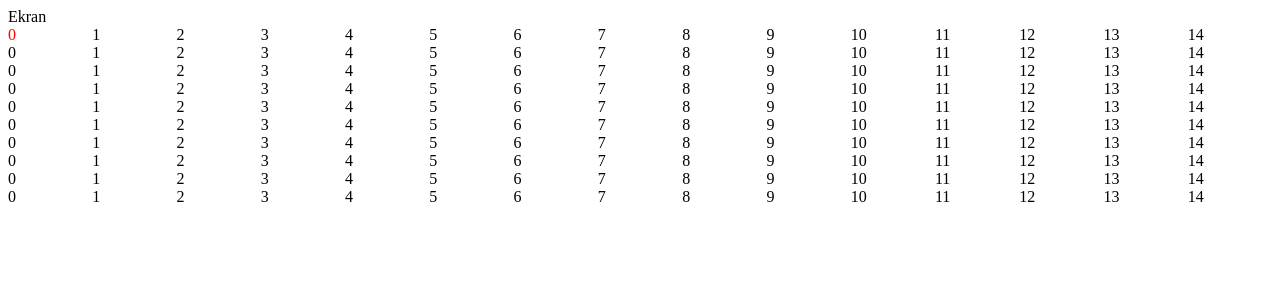
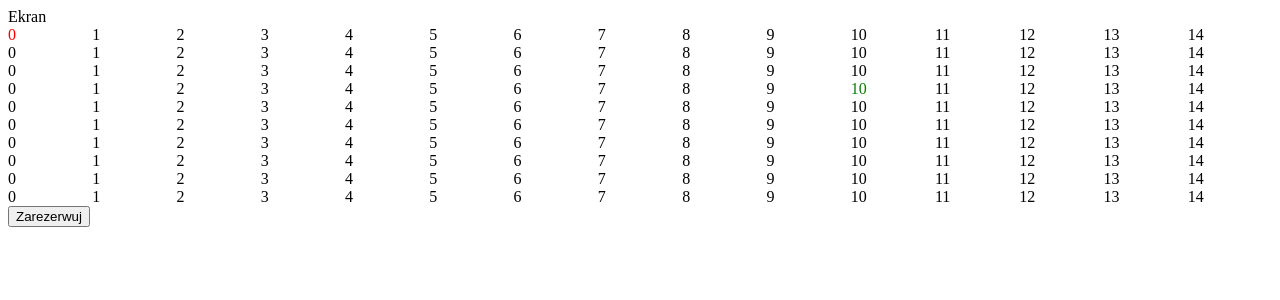
Before and after one commit to Aaspyr/CCW19-MovieApp, a React (Create React App) app: page / in a window 1280 px wide. Shown: the top 300 px of the page. Built offline with nearby package versions, Linux system fonts and the light colour scheme; no server answers.

Commit message:
Base logic implemented

```diff
--- a/src/components/Place.js
+++ b/src/components/Place.js
@@ -6,16 +6,16 @@ class Place extends React.Component{
     setStyle() {
         if(this.props.status === 'occupied')
             return { color : 'red'};
+        else if(this.props.status === 'selected')
+            return { color : 'green'};
         else return { color : 'black'};
     }
 
-    handleClick() {
-        console.log(this.props.row, this.props.sit);
-    }
+
 
     render() {
         return (
-            <div style={this.setStyle()} onClick={() => this.handleClick()}>{this.props.sit} </div>
+            <div style={this.setStyle()} onClick={() => this.props.handleClick(this.props.row,this.props.sit, this.props.status)}>{this.props.sit} </div>
         );
     }
 }
--- a/src/components/PlacesGrid.js
+++ b/src/components/PlacesGrid.js
@@ -20,6 +20,10 @@ class PlacesGrid extends React.Component {
             if(row === this.state.occupiedPlaces[i].row && sit === this.state.occupiedPlaces[i].sit)
                 return 'occupied';
         }
+        for(let i = 0; i < this.props.currentSelected.length; i++){
+            if(row === this.props.currentSelected[i].row && sit === this.props.currentSelected[i].sit)
+                return 'selected';
+        }
         return 'available';
     }
 
@@ -37,7 +41,7 @@ class PlacesGrid extends React.Component {
             gridTemplateColumns: 'repeat(15, 1fr)'
         }
 
-        const grid = rows.map((row) => row.map((sit) => <Place row={sit.row} sit={sit.sit} status={this.getPlaceStatus(sit.row, sit.sit)} />));
+        const grid = rows.map((row) => row.map((sit) => <Place row={sit.row} sit={sit.sit} status={this.getPlaceStatus(sit.row, sit.sit)} handleClick={this.props.addSelected}/>));
         return(
             <div style={gridStyle}>
                 {grid}
--- a/src/components/PlacesSelectionPanel.js
+++ b/src/components/PlacesSelectionPanel.js
@@ -1,12 +1,32 @@
 import React from 'react';
 import PlacesGrid from './PlacesGrid';
 
+
 class PlacesSelectionPanel extends React.Component {
+
+    state = { selectedPlaces: [{row: 3, sit: 10}]};
+
+    updateSelectedPlaces = (row, sit, status) => {
+        const currentSelected = this.state.selectedPlaces;
+
+        if(status === 'available') {
+            const selectedPlace = {row: row, sit: sit};
+            const newCurrentSelected = [...currentSelected, selectedPlace];
+
+            this.setState({ selectedPlaces: newCurrentSelected});
+        }else if(status === 'selected') {
+            const newCurrentSelected = currentSelected.filter((place) => place.row !== row && place.sit !== sit);
+
+            this.setState({ selectedPlaces: newCurrentSelected});
+        }
+    }
+
     render() {
         return (
         <div>
            <div>Ekran</div>
-           <PlacesGrid rows={10} sits={15}/>
+           <PlacesGrid rows={10} sits={15} currentSelected={this.state.selectedPlaces} addSelected={this.updateSelectedPlaces}/>
+           <button>Zarezerwuj</button>
         </div>
         );
     }
```
